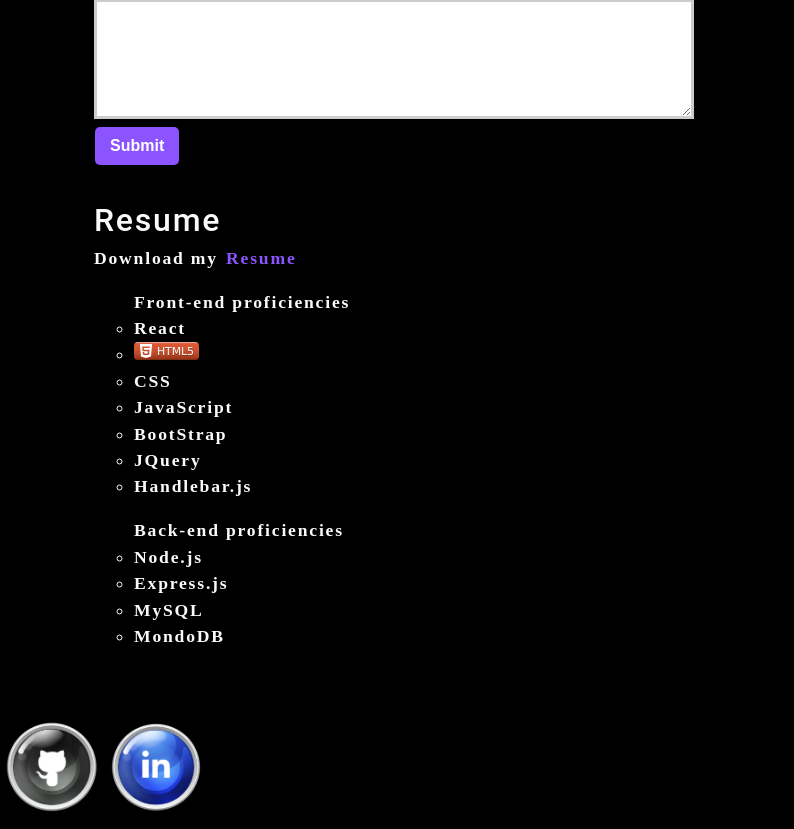
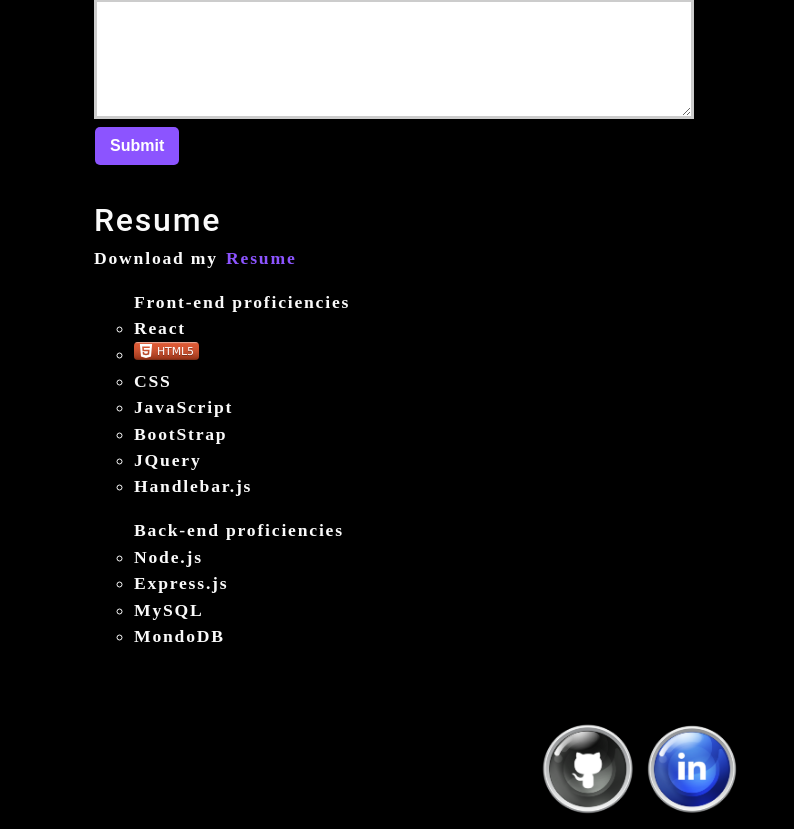
Before and after one commit to Wizzle13/cburton-portfolio-old, a React (Create React App) app: page / in a window 1280 px wide. Shown: the part 658-1487 px from the top of the page, without its empty margins (0-794 px from the left). Built offline with nearby package versions, Linux system fonts and the light colour scheme.

Commit message:
Updated footer

```diff
--- a/src/components/Footer/index.js
+++ b/src/components/Footer/index.js
@@ -1,14 +1,17 @@
 import React from 'react';
+import '../../css/footer.css';
 
 function Footer() {
     return (
-        <footer>
+        <footer >
+            <div id="iconLink">
                 <a href="https://github.com/Wizzle13">
                     <img src={require(`../../assets/images/Github.png`)} alt="Github" width='100' />
                 </a>
                 <a href="https://www.linkedin.com/in/christopher-burton-aba9651b9/">
                     <img src={require(`../../assets/images/Linkedin.png`)} alt="LinkedIn" width='100'/>
                 </a>
+            </div>
         </footer>
     )
 }
--- /dev/null
+++ b/src/css/footer.css
@@ -0,0 +1,5 @@
+#iconLink {
+    display: flex;
+    justify-content:center
+
+}
```
Lines whose indentation alone changed are shown as unchanged.
